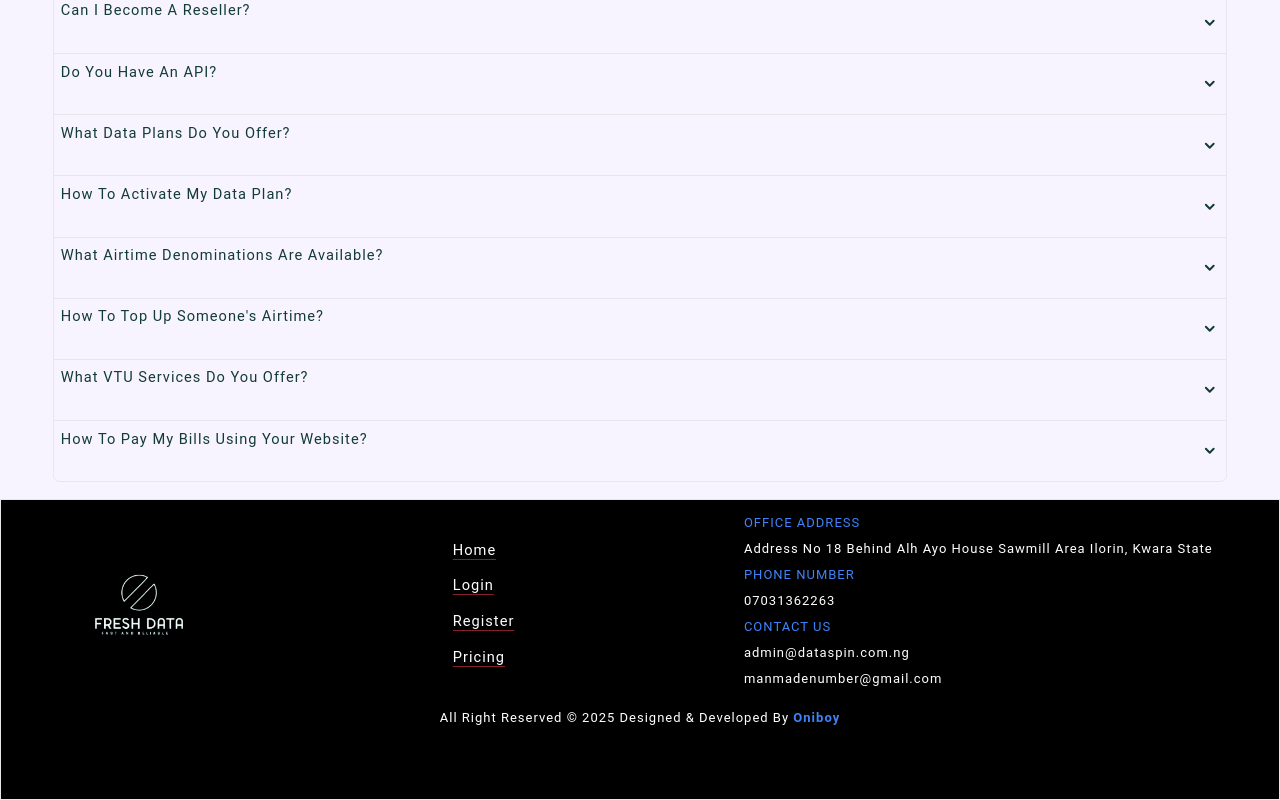
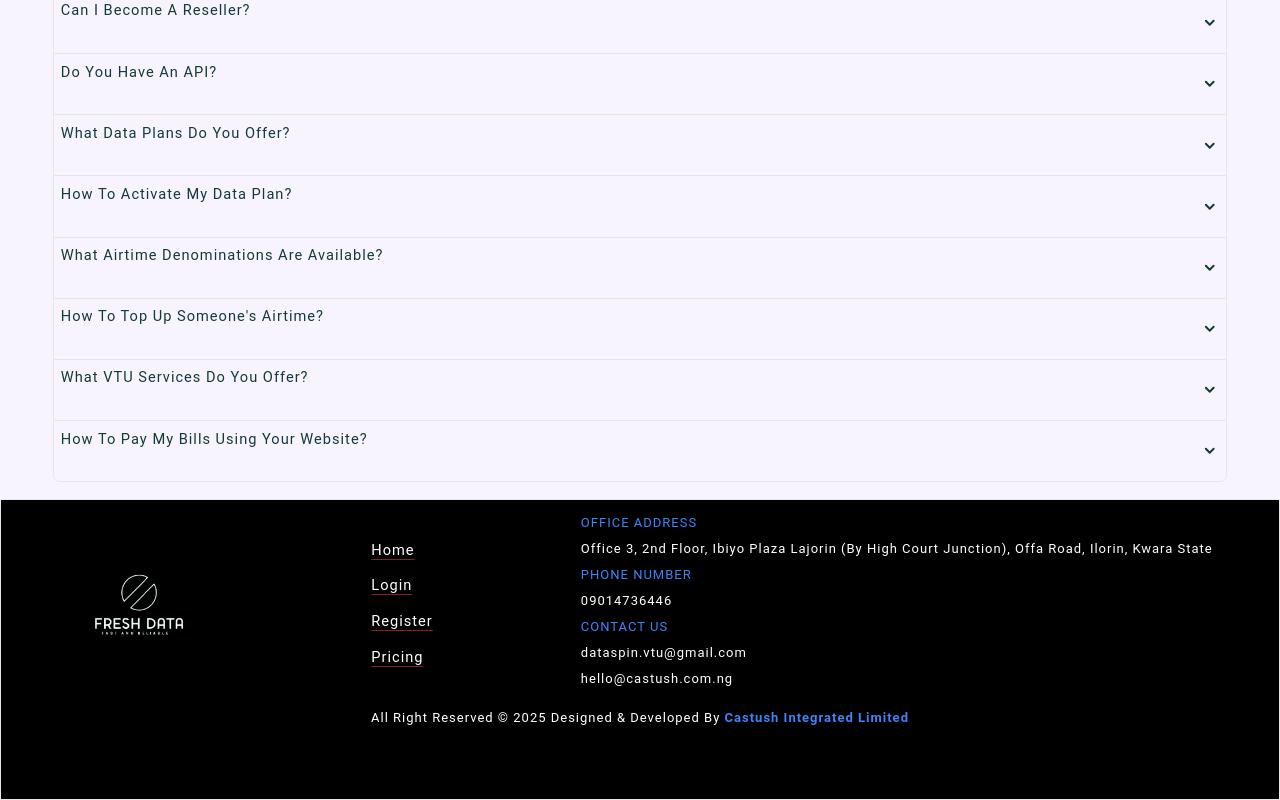
Before and after one commit to Oniboy6775/DataSpin, a React (Create React App) app in the folder client/: page / in a window 1280 px wide. Shown: the part 1490-2290 px from the top of the page. Built offline with nearby package versions, Linux system fonts and the light colour scheme.

Commit message:
updated address

```diff
--- a/client/src/components/WhatsAppIcon.js
+++ b/client/src/components/WhatsAppIcon.js
@@ -5,7 +5,7 @@ import { FaWhatsapp } from "react-icons/fa";
 const WhatsAppIcon = () => {
   const whatsAppLink = () => {
     window.location.href =
-      "https://wa.me/2347031362263?text=Hello,%20dataSpin.com.ng";
+      "https://wa.me/2349014736446?text=Hello,%20dataSpin.com.ng";
   };
   return (
     <Container onClick={whatsAppLink}>
--- a/client/src/pages/Landing.js
+++ b/client/src/pages/Landing.js
@@ -266,18 +266,18 @@ const Landing = () => {
               <div className=" ">
                 <p className="uppercase text-blue-500">Office address</p>
                 <p>
-                  Address No 18 behind Alh Ayo House sawmill area
-                  Ilorin, kwara state
+                  Office 3, 2nd Floor, Ibiyo Plaza Lajorin (By High Court
+                  Junction), Offa Road, Ilorin, Kwara State
                 </p>
               </div>
               <div className=" ">
                 <p className="uppercase text-blue-500">phone number</p>
-                <p>07031362263</p>
+                <p>09014736446</p>
               </div>
               <div className=" lowercase">
                 <p className="uppercase text-blue-500">Contact us</p>
-                <p>admin@dataSpin.com.ng</p>
-                <p>manmadenumber@gmail.com</p>
+                <p>dataspin.vtu@gmail.com</p>
+                <p>hello@castush.com.ng</p>
               </div>
             </div>
           </div>
@@ -286,10 +286,10 @@ const Landing = () => {
             developed by{" "}
             <a
               className="text-blue-500"
-              href="https://onisabi-portfolio.netlify.app/"
+              href="https://castush.com.ng/"
               target="blank"
             >
-              Oniboy
+              Castush Integrated Limited
             </a>
           </p>
         </div>
```
